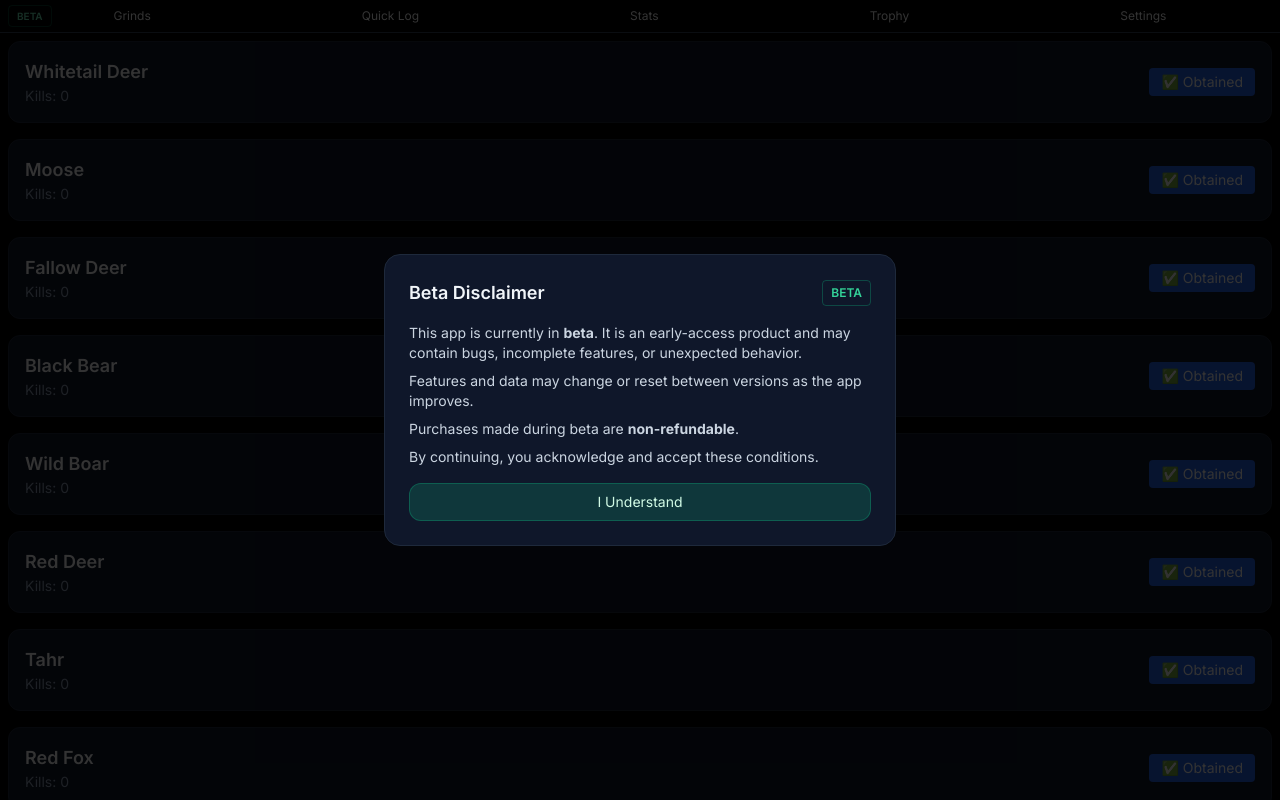
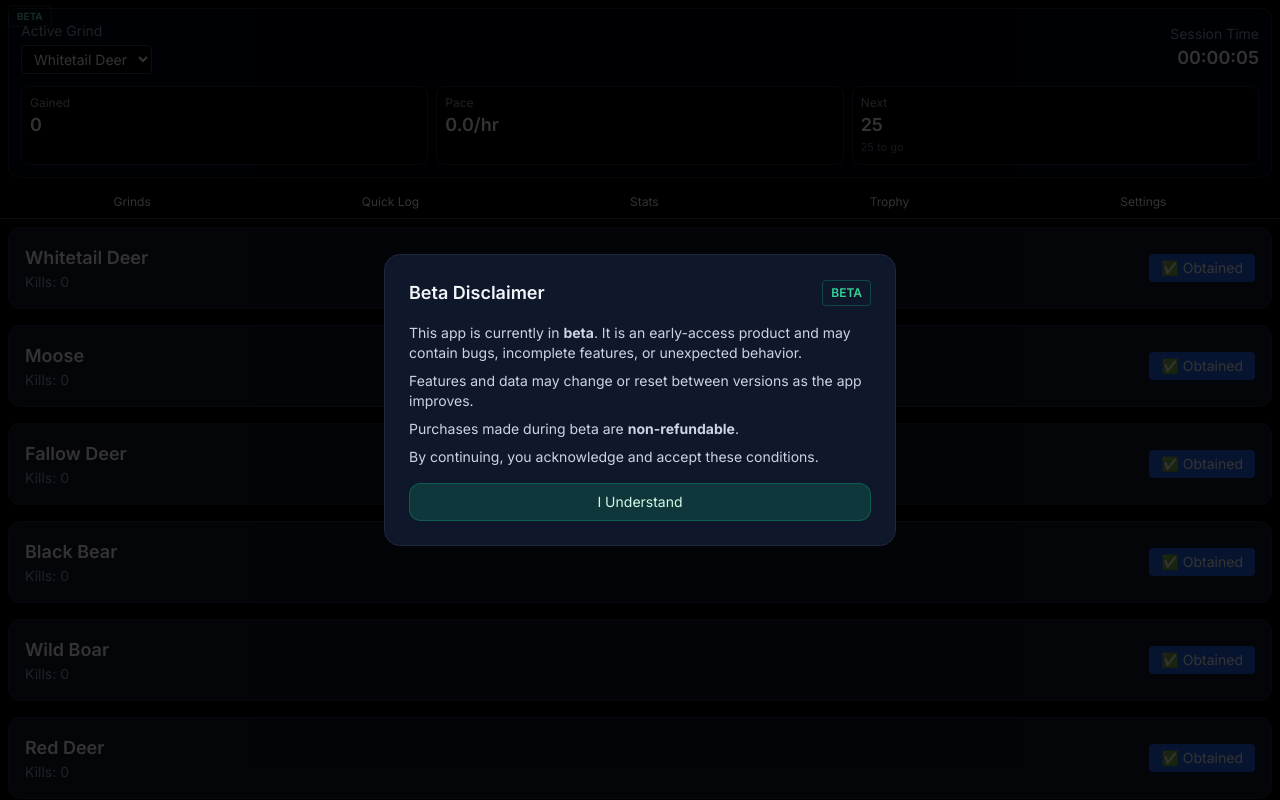
Before and after one commit to Camoford/great-one-grind, a React (Vite) app: page / in a window 1280 px wide. Shown: the top 800 px of the page. Built offline with nearby package versions, Linux system fonts and the light colour scheme.

Commit message:
Add Grinder HUD (session timer, gained, pace, next milestone)

```diff
--- a/App.tsx
+++ b/App.tsx
@@ -1,5 +1,7 @@
 import React, { useEffect, useState } from "react";
 import { useHunterStore } from "./store";
+
+import GrinderHUD from "./components/GrinderHUD";
 
 import GrindScreen from "./components/GrindScreen";
 import GrindsList from "./components/GrindsList";
@@ -46,6 +48,11 @@ export default function App() {
       {/* One-time Beta Disclaimer */}
       {!betaAccepted && <BetaDisclaimerModal onAccept={acceptBeta} />}
 
+      {/* Grinder HUD (always visible) */}
+      <div className="p-2">
+        <GrinderHUD />
+      </div>
+
       {/* Top Nav */}
       <div className="flex items-center justify-around border-b border-slate-700 p-2 text-xs">
         {/* Beta badge */}
--- /dev/null
+++ b/components/GrinderHUD.tsx
@@ -0,0 +1,111 @@
+import React, { useEffect, useMemo, useRef, useState } from "react";
+import { useHunterStore } from "../store";
+
+function formatTime(ms: number) {
+  const total = Math.max(0, Math.floor(ms / 1000));
+  const h = Math.floor(total / 3600);
+  const m = Math.floor((total % 3600) / 60);
+  const s = total % 60;
+  const hh = String(h).padStart(2, "0");
+  const mm = String(m).padStart(2, "0");
+  const ss = String(s).padStart(2, "0");
+  return `${hh}:${mm}:${ss}`;
+}
+
+function nextMilestone(kills: number) {
+  const milestones = [25, 50, 100, 250, 500, 1000, 2000, 5000, 10000];
+  for (const m of milestones) {
+    if (kills < m) return m;
+  }
+  return kills + 1000;
+}
+
+export default function GrinderHUD() {
+  const grinds = useHunterStore((s) => s.grinds);
+
+  const [activeId, setActiveId] = useState<string>("");
+  const [startTs, setStartTs] = useState<number>(() => Date.now());
+  const [startKills, setStartKills] = useState<number>(0);
+
+  // tick timer UI
+  const [, force] = useState(0);
+  useEffect(() => {
+    const t = setInterval(() => force((x) => x + 1), 1000);
+    return () => clearInterval(t);
+  }, []);
+
+  // Default active grind
+  useEffect(() => {
+    if (!activeId && grinds[0]?.id) {
+      setActiveId(grinds[0].id);
+    }
+  }, [activeId, grinds]);
+
+  const active = useMemo(() => grinds.find((g) => g.id === activeId), [grinds, activeId]);
+
+  // When switching grind, reset session counters
+  const lastActiveRef = useRef<string>("");
+  useEffect(() => {
+    if (!active) return;
+    if (lastActiveRef.current !== active.id) {
+      lastActiveRef.current = active.id;
+      setStartTs(Date.now());
+      setStartKills(active.kills || 0);
+    }
+  }, [active]);
+
+  const elapsedMs = Date.now() - startTs;
+  const gained = Math.max(0, (active?.kills || 0) - startKills);
+
+  const hours = elapsedMs / (1000 * 60 * 60);
+  const pace = hours > 0 ? gained / hours : 0;
+
+  const nm = nextMilestone(active?.kills || 0);
+  const toNext = Math.max(0, nm - (active?.kills || 0));
+
+  if (!grinds.length) return null;
+
+  return (
+    <div className="rounded-xl border border-slate-800 bg-slate-950/80 p-3 shadow-md">
+      <div className="flex items-center justify-between gap-3">
+        <div>
+          <div className="text-sm text-slate-400">Active Grind</div>
+          <select
+            className="mt-1 rounded bg-black border border-slate-700 px-2 py-1 text-sm"
+            value={activeId}
+            onChange={(e) => setActiveId(e.target.value)}
+          >
+            {grinds.map((g) => (
+              <option key={g.id} value={g.id}>
+                {g.species}
+              </option>
+            ))}
+          </select>
+        </div>
+
+        <div className="text-right">
+          <div className="text-sm text-slate-400">Session Time</div>
+          <div className="text-lg font-semibold">{formatTime(elapsedMs)}</div>
+        </div>
+      </div>
+
+      <div className="mt-3 grid grid-cols-3 gap-2">
+        <div className="rounded-lg bg-black border border-slate-800 p-2">
+          <div className="text-xs text-slate-400">Gained</div>
+          <div className="text-lg font-semibold">{gained}</div>
+        </div>
+
+        <div className="rounded-lg bg-black border border-slate-800 p-2">
+          <div className="text-xs text-slate-400">Pace</div>
+          <div className="text-lg font-semibold">{pace.toFixed(1)}/hr</div>
+        </div>
+
+        <div className="rounded-lg bg-black border border-slate-800 p-2">
+          <div className="text-xs text-slate-400">Next</div>
+          <div className="text-lg font-semibold">{nm}</div>
+          <div className="text-[11px] text-slate-500">{toNext} to go</div>
+        </div>
+      </div>
+    </div>
+  );
+}
```
